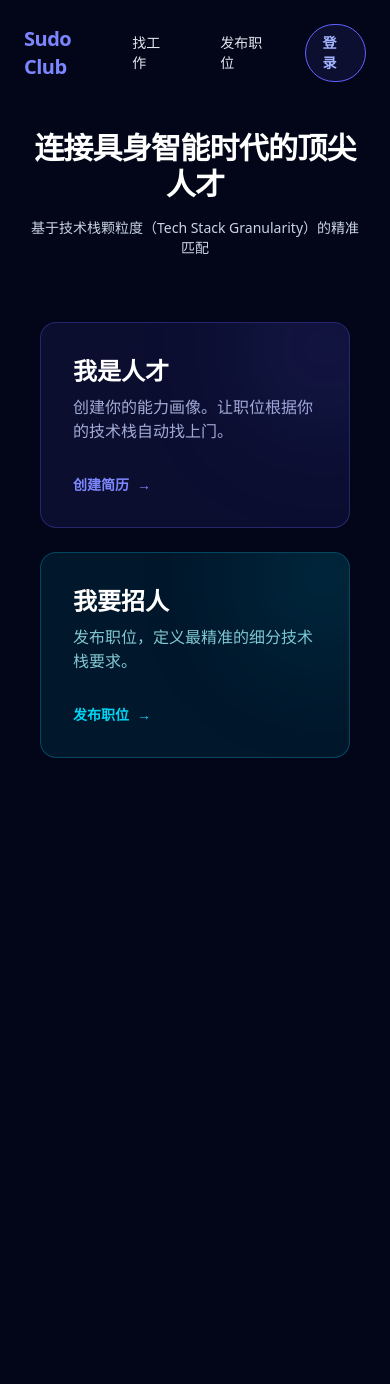
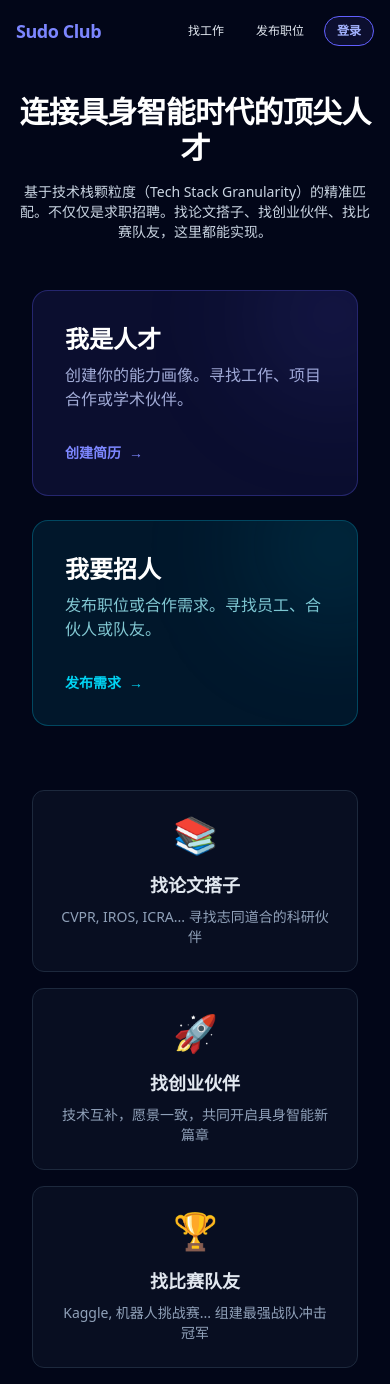
Before and after one commit to nicklyuu/sudoclub, a Next.js app in the folder my-job-platform/: page / in a window 390 px wide. Before the commit the page ends 844 px from the top, so only its background shows below. Built offline with nearby package versions, Linux system fonts and the light colour scheme; no server answers.

Commit message:
优化移动端样式

```diff
--- a/my-job-platform/app/components/auth-nav.tsx
+++ b/my-job-platform/app/components/auth-nav.tsx
@@ -16,17 +16,38 @@ export function AuthNav() {
 
   useEffect(() => {
     const supabase = createClient();
+
+    // Initial fetch
     supabase.auth.getUser().then(({ data }) => {
       setUser(data.user ?? null);
       setLoading(false);
     });
-  }, []);
+
+    // Listen for changes
+    const {
+      data: { subscription },
+    } = supabase.auth.onAuthStateChange((_event, session) => {
+      setUser(session?.user ?? null);
+      setLoading(false);
+      if (_event === 'SIGNED_OUT') {
+        setUser(null);
+        router.push("/");
+        router.refresh();
+      } else if (_event === 'SIGNED_IN') {
+        router.refresh();
+      }
+    });
+
+    return () => {
+      subscription.unsubscribe();
+    };
+  }, [router]);
 
   const handleSignOut = async () => {
     const supabase = createClient();
+    // Optimistic UI update
+    setUser(null);
     await supabase.auth.signOut();
-    router.push("/");
-    router.refresh();
   };
 
   if (loading) {
@@ -39,7 +60,7 @@ export function AuthNav() {
     return (
       <Link
         href="/auth/login"
-        className="rounded-full border border-indigo-500 bg-indigo-500/10 px-4 py-2 text-sm font-semibold text-indigo-300 transition hover:bg-indigo-500/20"
+        className="rounded-full border border-indigo-500 bg-indigo-500/10 px-3 py-1.5 text-xs font-semibold text-indigo-300 transition hover:bg-indigo-500/20 md:px-4 md:py-2 md:text-sm"
       >
         登录
       </Link>
@@ -47,14 +68,14 @@ export function AuthNav() {
   }
 
   return (
-    <div className="flex items-center gap-3">
-      <span className="max-w-[140px] truncate text-xs text-slate-300">
+    <div className="flex items-center gap-2 md:gap-3">
+      <span className="hidden max-w-[140px] truncate text-xs text-slate-300 md:block">
         {user.email}
       </span>
       <button
         type="button"
         onClick={handleSignOut}
-        className="rounded-full border border-slate-600 bg-slate-800 px-4 py-2 text-xs font-semibold text-slate-200 transition hover:bg-slate-700"
+        className="rounded-full border border-slate-600 bg-slate-800 px-3 py-1.5 text-xs font-semibold text-slate-200 transition hover:bg-slate-700 md:px-4 md:py-2"
       >
         退出登录
       </button>
--- a/my-job-platform/app/layout.tsx
+++ b/my-job-platform/app/layout.tsx
@@ -29,24 +29,24 @@ export default function RootLayout({
       <body
         className={`${geistSans.variable} ${geistMono.variable} antialiased bg-slate-950 text-white`}
       >
-        <div className="mx-auto flex min-h-screen max-w-6xl flex-col px-6 py-6">
+        <div className="mx-auto flex min-h-screen max-w-6xl flex-col px-4 py-4 md:px-6 md:py-6">
           <header className="flex items-center justify-between">
             <Link
               href="/"
-              className="text-xl font-bold tracking-tight text-indigo-400"
+              className="text-lg font-bold tracking-tight text-indigo-400 md:text-xl"
             >
               Sudo Club
             </Link>
-            <nav className="flex items-center gap-4 text-sm">
+            <nav className="flex items-center gap-2 text-xs md:gap-4 md:text-sm">
               <Link
                 href="/candidate/onboarding"
-                className="rounded-full px-4 py-2 font-medium text-slate-200 transition hover:bg-slate-800"
+                className="rounded-full px-3 py-1.5 font-medium text-slate-200 transition hover:bg-slate-800 md:px-4 md:py-2"
               >
                 找工作
               </Link>
               <Link
                 href="/employer/post-job"
-                className="rounded-full px-4 py-2 font-medium text-slate-200 transition hover:bg-slate-800"
+                className="rounded-full px-3 py-1.5 font-medium text-slate-200 transition hover:bg-slate-800 md:px-4 md:py-2"
               >
                 发布职位
               </Link>
--- a/my-job-platform/app/page.tsx
+++ b/my-job-platform/app/page.tsx
@@ -8,11 +8,11 @@ export default function Home() {
           连接具身智能时代的顶尖人才
         </h1>
         <p className="mt-4 text-sm text-slate-300 sm:text-base md:text-lg">
-          基于技术栈颗粒度（Tech Stack Granularity）的精准匹配
+          基于技术栈颗粒度（Tech Stack Granularity）的精准匹配。不仅仅是求职招聘。找论文搭子、找创业伙伴、找比赛队友，这里都能实现。
         </p>
       </div>
 
-      <div className="mt-16 grid w-full max-w-4xl grid-cols-1 gap-6 px-4 sm:grid-cols-2">
+      <div className="mt-12 grid w-full max-w-4xl grid-cols-1 gap-6 px-4 sm:grid-cols-2">
         <Link
           href="/candidate/onboarding"
           className="group relative flex flex-col items-start justify-between overflow-hidden rounded-2xl border border-indigo-500/30 bg-indigo-500/10 p-8 transition-all hover:border-indigo-500 hover:bg-indigo-500/20"
@@ -22,7 +22,7 @@ export default function Home() {
           <div>
             <h2 className="text-2xl font-bold text-white">我是人才</h2>
             <p className="mt-2 text-indigo-200/80">
-              创建你的能力画像。让职位根据你的技术栈自动找上门。
+              创建你的能力画像。寻找工作、项目合作或学术伙伴。
             </p>
           </div>
 
@@ -40,14 +40,43 @@ export default function Home() {
           <div>
             <h2 className="text-2xl font-bold text-white">我要招人</h2>
             <p className="mt-2 text-cyan-200/80">
-              发布职位，定义最精准的细分技术栈要求。
+              发布职位或合作需求。寻找员工、合伙人或队友。
             </p>
           </div>
 
           <div className="mt-8 flex items-center text-sm font-semibold text-cyan-400 group-hover:text-cyan-300">
-            发布职位 <span className="ml-2">→</span>
+            发布需求 <span className="ml-2">→</span>
           </div>
         </Link>
+      </div>
+
+      <div className="mt-16 grid w-full max-w-5xl grid-cols-1 gap-4 px-4 sm:grid-cols-3">
+        {[
+          {
+            title: "找论文搭子",
+            desc: "CVPR, IROS, ICRA... 寻找志同道合的科研伙伴",
+            icon: "📚",
+          },
+          {
+            title: "找创业伙伴",
+            desc: "技术互补，愿景一致，共同开启具身智能新篇章",
+            icon: "🚀",
+          },
+          {
+            title: "找比赛队友",
+            desc: "Kaggle, 机器人挑战赛... 组建最强战队冲击冠军",
+            icon: "🏆",
+          },
+        ].map((item) => (
+          <div
+            key={item.title}
+            className="flex flex-col items-center rounded-xl border border-slate-800 bg-slate-900/50 p-6 text-center transition hover:border-slate-700"
+          >
+            <div className="mb-4 text-4xl">{item.icon}</div>
+            <h3 className="text-lg font-bold text-slate-200">{item.title}</h3>
+            <p className="mt-2 text-sm text-slate-400">{item.desc}</p>
+          </div>
+        ))}
       </div>
     </div>
   );
```
